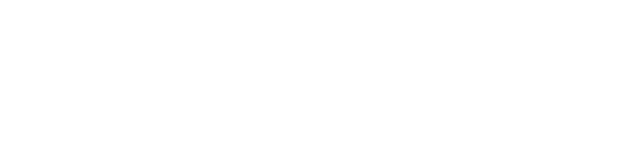
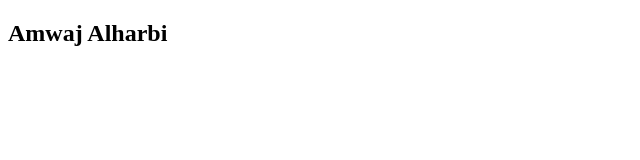
Before and after one commit to MeznahAldossari/Lab2, a plain HTML site: page index.html in a window 1280 px wide. Shown: the whole page, without its empty margins (0-640 px from the left). Drawn offline with Linux system fonts and the light colour scheme.

Commit message:
New File

```diff
--- a/index.html
+++ b/index.html
@@ -5,5 +5,7 @@
     <meta name="viewport" content="width=device-width, initial-scale=1.0" />
     <title>Lab-3</title>
   </head>
-  <body></body>
+  <body>
+    <h2>Amwaj Alharbi</h2>
+  </body>
 </html>
```
